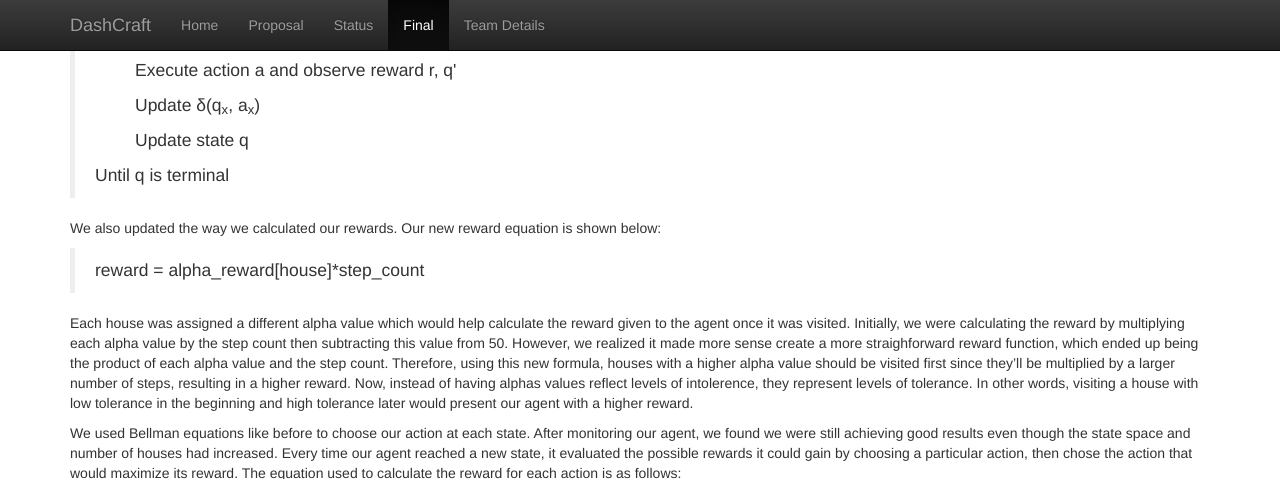
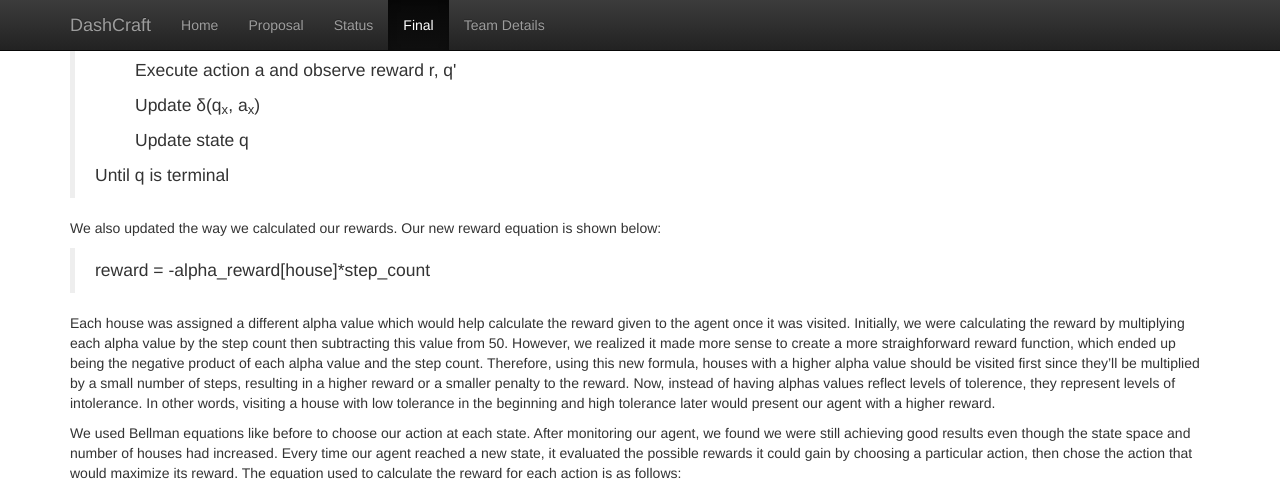
Before and after one commit to alonmaor/DashCraft, a Jekyll site: the page built from docs/final.md, in a window 1280 px wide and 900 px high, scrolled down 1667 px, cut to the strip 0-479 px from the top of the window. Built offline with Jekyll 4.4.1, drawn with Linux system fonts in a browser that asks for light colours.

Commit message:
Update final.md

```diff
--- a/docs/final.md
+++ b/docs/final.md
@@ -30,11 +30,11 @@ Here are the basics of our Q-Learning algorithm:
 >Until q is terminal
 
 We also updated the way we calculated our rewards. Our new reward equation is shown below:
->reward = alpha_reward[house]*step_count
+>reward = -alpha_reward[house]*step_count
 
 
 
-Each house was assigned a different alpha value which would help calculate the reward given to the agent once it was visited. Initially, we were calculating the reward by multiplying each alpha value by the step count then subtracting this value from 50. However, we realized it made more sense create a more straighforward reward function, which ended up being the product of each alpha value and the step count. Therefore, using this new formula, houses with a higher alpha value should be visited first since they'll be multiplied by a larger number of steps, resulting in a higher reward. Now, instead of having alphas values reflect levels of intolerence, they represent levels of tolerance. In other words, visiting a house with low tolerance in the beginning and high tolerance later would present our agent with a higher reward.
+Each house was assigned a different alpha value which would help calculate the reward given to the agent once it was visited. Initially, we were calculating the reward by multiplying each alpha value by the step count then subtracting this value from 50. However, we realized it made more sense to create a more straighforward reward function, which ended up being the negative product of each alpha value and the step count. Therefore, using this new formula, houses with a higher alpha value should be visited first since they'll be multiplied by a small number of steps, resulting in a higher reward or a smaller penalty to the reward. Now, instead of having alphas values reflect levels of tolerence, they represent levels of intolerance. In other words, visiting a house with low tolerance in the beginning and high tolerance later would present our agent with a higher reward.
 
 We used Bellman equations like before to choose our action at each state. After monitoring our agent, we found we were still achieving good results even though the state space and number of houses had increased. Every time our agent reached a new state, it evaluated the possible rewards it could gain by choosing a particular action, then chose the action that would maximize its reward. The equation used to calculate the reward for each action is as follows:
 ><img align="middle" src="https://i.imgur.com/XNl2rQ2.png">
```
